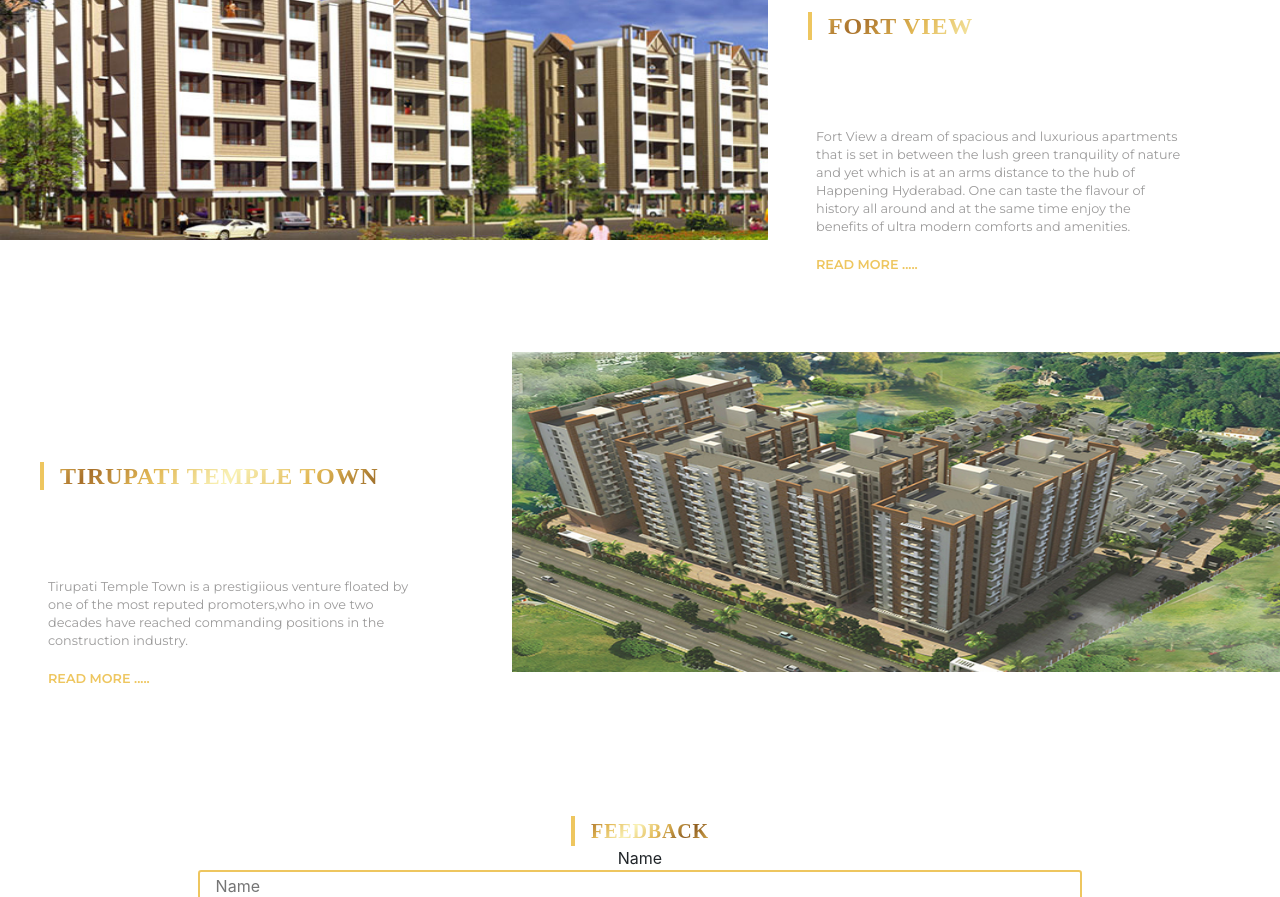
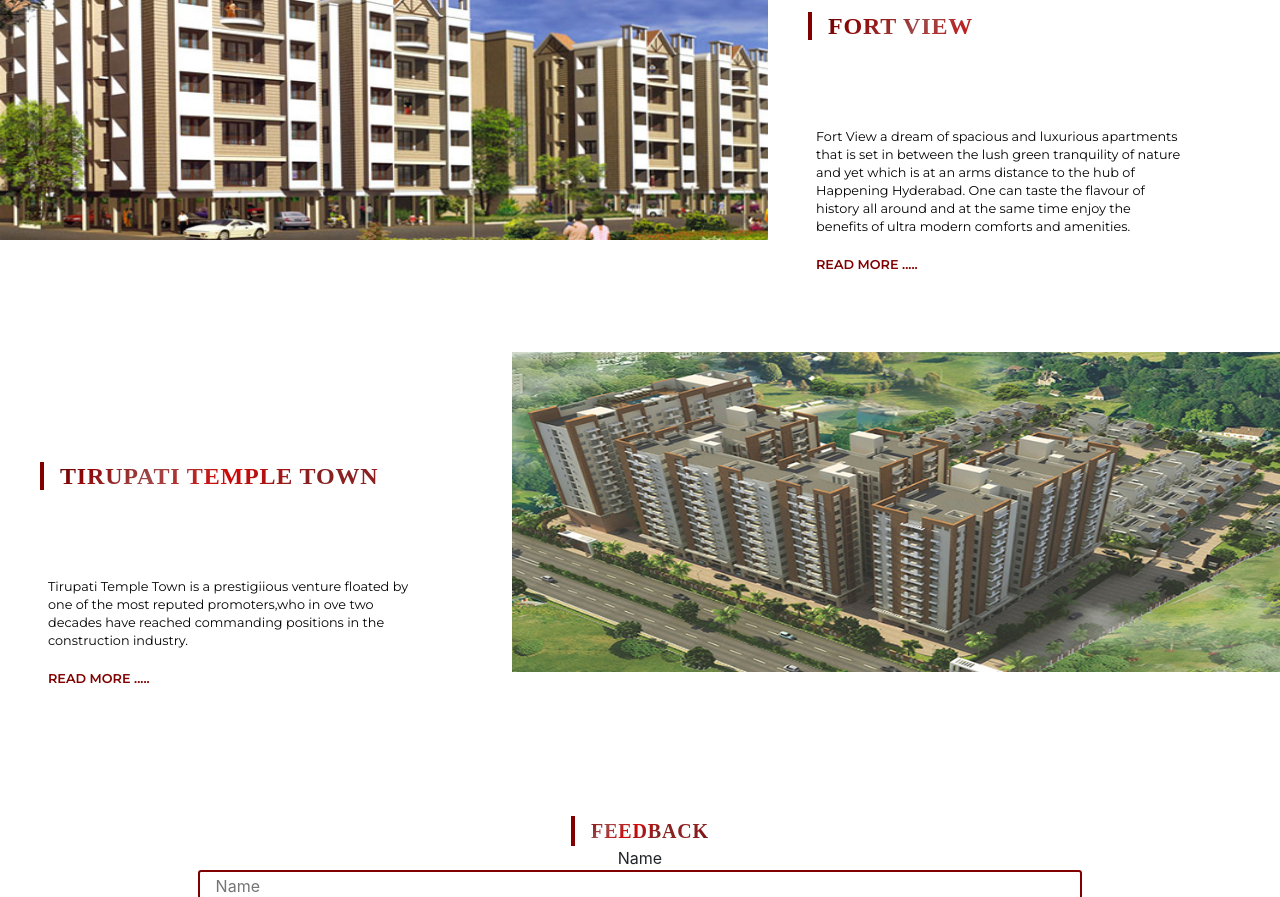
Before and after one commit to RAHULBAWA777/ThemeAmbienceProject, a React (Create React App) app: page / in a window 1280 px wide. Shown: the part 1900-2797 px from the top of the page. Built offline with nearby package versions, Linux system fonts and the light colour scheme.

Commit message:
text color changing

```diff
--- a/src/App.css
+++ b/src/App.css
@@ -21,8 +21,8 @@ html{
 
 }
 :root{
-  --primary-font-color:#9b9a9a ;
-  --primary-01:#eec65f;;
+  --primary-font-color:black ;
+  --primary-01:maroon;
   --secondary-01: rgb(255, 255, 255);
 
   --footer-bg: var(--secondary-01);
--- a/src/components/completedProjects/CompletedProjects.js
+++ b/src/components/completedProjects/CompletedProjects.js
@@ -1,5 +1,5 @@
 import React from 'react'
-// import './completedProjects.css'
+import './completedProjects.css'
 import Swapanlok from '../../images/swapnalok.jpg'
 import Indralok from '../../images/indralok.jpg'
 import ambience_avenue from '../../images/ambience_avenue.jpg'
--- /dev/null
+++ b/src/components/completedProjects/completedProjects.css
@@ -0,0 +1,26 @@
+.card-title {
+    font-family: "playfairdisplayregular";
+    font-weight: 560;
+    letter-spacing: 0.83px;
+    border-left: solid maroon 4px;
+    padding-left: 1rem;
+    margin-left: 1rem;
+    background-color: maroon;
+    background-image: linear-gradient(
+      135deg,
+      rgb(82, 6, 6) 0%,
+      rgb(143, 7, 7) 12%,
+      rgb(157, 73, 73) 26%,
+      rgb(209, 7, 7) 43%,
+      rgb(134, 33, 33) 61%,
+      rgb(143, 33, 33) 80%,
+      rgb(111, 11, 11) 100%
+    );
+
+    background-size: 100%;
+    background-repeat: repeat;
+    -webkit-background-clip: text;
+    -webkit-text-fill-color: transparent;
+    -moz-background-clip: text;
+    -moz-text-fill-color: transparent;
+  }
--- a/src/components/form-component/form-component.css
+++ b/src/components/form-component/form-component.css
@@ -3,21 +3,21 @@
     font-weight: 560;
     letter-spacing: 0.83px;
     font-size: 1.25rem;
-    border-left: solid #eec65f 4px;
+    border-left: solid maroon 4px;
     padding-left: 1rem;
 
 
-    background-color: #eec65f;
-    background-image: linear-gradient(
-      135deg,
-      rgba(238, 198, 95, 1) 0%,
-      rgba(167, 111, 42, 1) 12%,
-      rgba(226, 184, 85, 1) 26%,
-      rgba(249, 242, 183, 1) 43%,
-      rgba(226, 184, 85, 1) 61%,
-      rgba(143, 94, 33, 1) 80%,
-      rgba(226, 184, 85, 1) 100%
-    );
+    background-color: maroon;
+  background-image: linear-gradient(
+    135deg,
+    rgb(82, 6, 6) 0%,
+    rgb(143, 7, 7) 12%,
+    rgb(157, 73, 73) 26%,
+    rgb(209, 7, 7) 43%,
+    rgb(134, 33, 33) 61%,
+    rgb(143, 33, 33) 80%,
+    rgb(111, 11, 11) 100%
+  );
 
     background-size: 100%;
     background-repeat: repeat;
@@ -38,7 +38,7 @@
 }
 
 .input-box{
-border:2px solid #eec65f;
+border:2px solid maroon;
 border-radius: 0.2rem;
 width: 70%;
 background-color: var(--secondary-01);
@@ -48,10 +48,10 @@ color:white;
 }
 
 .submitButton{
-    border:2px solid #eec65f;
+    border:2px solid maroon;
     width: 80%;
     background-color: var(--secondary-01);
     height: 2.5rem;
     padding: 0.5rem 1rem;
-    color:#eec65f;
+    color:maroon;
     }
--- a/src/components/futureProjects/future.css
+++ b/src/components/futureProjects/future.css
@@ -1,4 +1,8 @@
 
 p{
     margin-bottom: 1rem !important;
+    color: black;
 }
+.fort>p{
+    font-size: large;
+}
--- a/src/components/text-card-component/text-card.css
+++ b/src/components/text-card-component/text-card.css
@@ -25,19 +25,19 @@ h1 {
   font-weight: 560;
   letter-spacing: 0.83px;
   font-size: 1.5rem;
-  border-left: solid #eec65f 4px;
+  border-left: solid maroon 4px;
   padding-left: 1rem;
   margin-left: 1rem;
-  background-color: #eec65f;
+  background-color: maroon;
   background-image: linear-gradient(
     135deg,
-    rgba(238, 198, 95, 1) 0%,
-    rgba(167, 111, 42, 1) 12%,
-    rgba(226, 184, 85, 1) 26%,
-    rgba(249, 242, 183, 1) 43%,
-    rgba(226, 184, 85, 1) 61%,
-    rgba(143, 94, 33, 1) 80%,
-    rgba(226, 184, 85, 1) 100%
+    rgb(82, 6, 6) 0%,
+    rgb(143, 7, 7) 12%,
+    rgb(157, 73, 73) 26%,
+    rgb(209, 7, 7) 43%,
+    rgb(134, 33, 33) 61%,
+    rgb(143, 33, 33) 80%,
+    rgb(111, 11, 11) 100%
   );
 
   background-size: 100%;
@@ -63,7 +63,7 @@ p {
 
 
 .read-page-link {
-  color: #eec65f;
+  color: maroon;
   text-decoration: none;
   font-family: "Montserrat";
   font-weight: bold;
--- a/src/components/text-card-left-component/text-card-left.css
+++ b/src/components/text-card-left-component/text-card-left.css
@@ -24,19 +24,19 @@ h1 {
   font-weight: 560;
   letter-spacing: 0.83px;
   font-size: 1.5rem;
-  border-left: solid #eec65f 4px;
+  border-left: solid maroon 4px;
   padding-left: 1rem;
 
-  background-color: #eec65f;
+  background-color: maroon;
   background-image: linear-gradient(
     135deg,
-    rgba(238, 198, 95, 1) 0%,
-    rgba(167, 111, 42, 1) 12%,
-    rgba(226, 184, 85, 1) 26%,
-    rgba(249, 242, 183, 1) 43%,
-    rgba(226, 184, 85, 1) 61%,
-    rgba(143, 94, 33, 1) 80%,
-    rgba(226, 184, 85, 1) 100%
+    rgb(82, 6, 6) 0%,
+    rgb(143, 7, 7) 12%,
+    rgb(157, 73, 73) 26%,
+    rgb(209, 7, 7) 43%,
+    rgb(134, 33, 33) 61%,
+    rgb(143, 33, 33) 80%,
+    rgb(111, 11, 11) 100%
   );
 
   background-size: 100%;
@@ -52,7 +52,7 @@ span {
 }
 
 p {
-  color: #9b9a9a;
+  color: black;
   font-family: "Montserrat";
   font-size: 0.8rem;
   line-height: 18px;
@@ -61,7 +61,7 @@ p {
 }
 
 .read-page-link {
-  color: #eec65f;
+  color: maroon;
   text-decoration: none;
   font-family: "Montserrat";
   font-weight: bold;
```
Also changed, not shown: src/components/NewHeader/navbar.css (line endings or trailing spaces).
